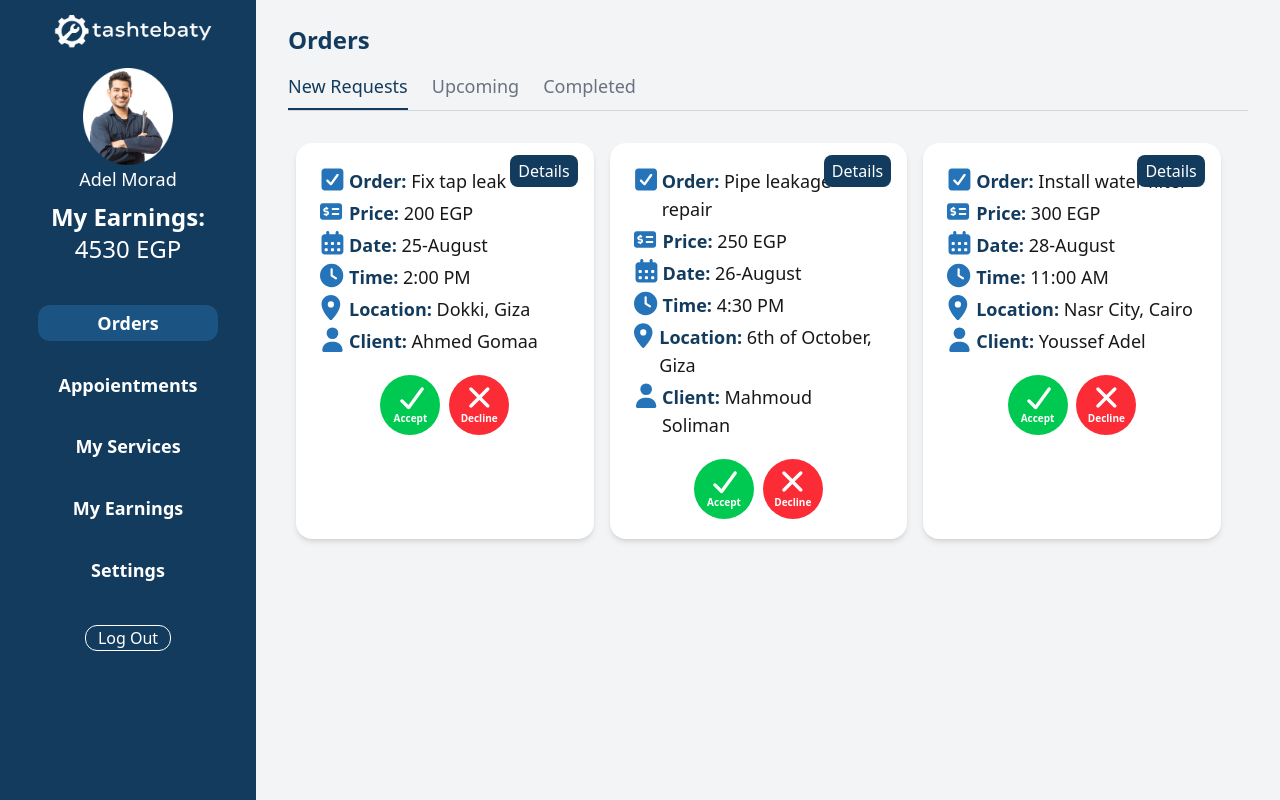
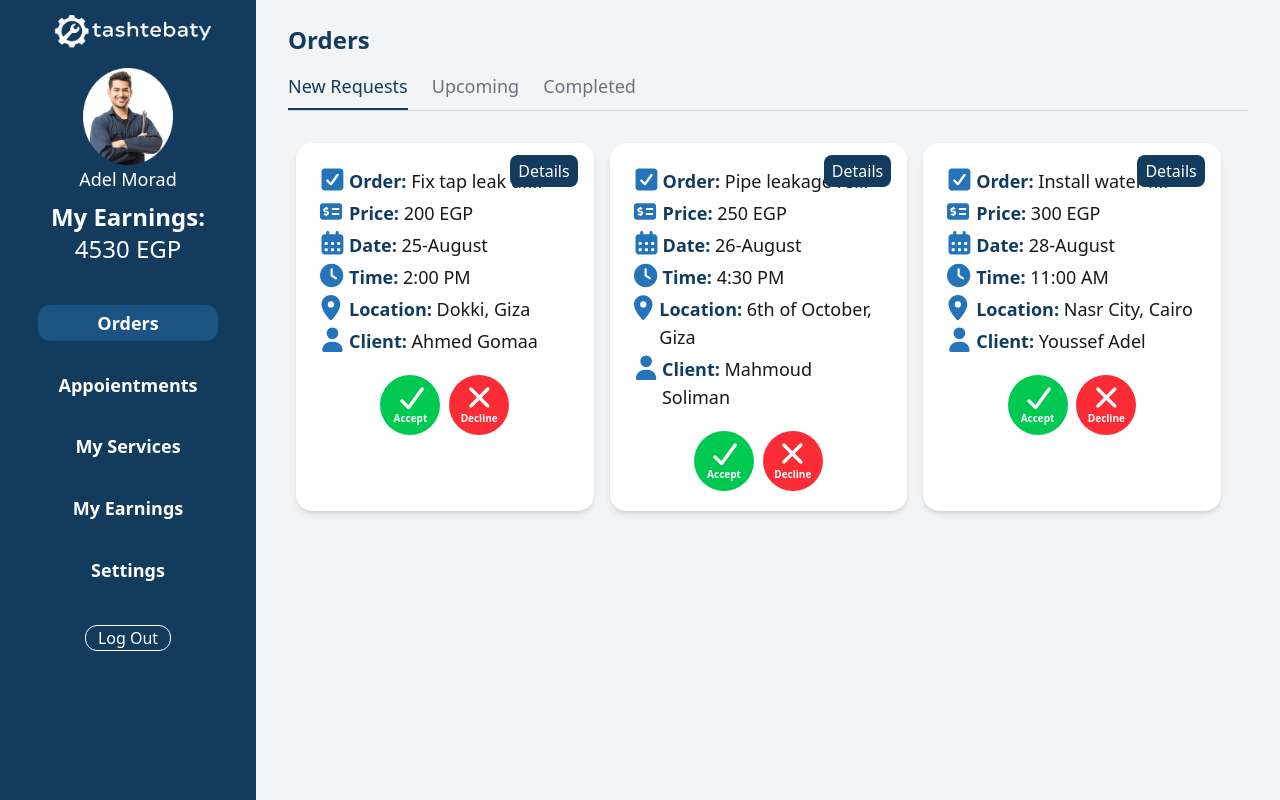
Before and after one commit to mah123K/ITI-GraduationProject, a Vue app: page / in a window 1280 px wide. Built offline with nearby package versions, Linux system fonts and the light colour scheme.

Commit message:
My local changes before pulling latest main

```diff
--- a/src/components/ordersCard.vue
+++ b/src/components/ordersCard.vue
@@ -1,20 +1,26 @@
 <script setup>
+import { ref, computed } from "vue"
   const props = defineProps({
     order: Object,
   })
 
   const emit = defineEmits(["acceptOrder","declineOrder"])
+  const showDetails = ref(false)
 
   const handleAccept = () => {
     emit("acceptOrder", props.order.id)
   }
   const handleDecline = () => {
   emit("declineOrder", props.order.id)
-}
+  }
+  const shortDescription = computed(() => {
+  const desc = props.order.descreption || ""
+  return desc.length > 15 ? desc.slice(0, 15) + "..." : desc
+  })
 </script>
 <template>
   <div class="order rounded-2xl shadow-md p-5 w-[31%] bg-white m-2 relative">
-    <button class="cursor-pointer absolute right-4 top-3 bg-[#133B5D] text-white rounded-lg p-1 px-2">Details</button>
+    <button @click="showDetails = true" class="cursor-pointer absolute right-4 top-3 bg-[#133B5D] text-white rounded-lg p-1 px-2">Details</button>
     <div class="element flex m-1 text-lg">
       <svg
         xmlns="http://www.w3.org/2000/svg"
@@ -23,7 +29,7 @@
       >
         <path fill="#2574b9" d="M384 32c35.3 0 64 28.7 64 64l0 320c0 35.3-28.7 64-64 64L64 480c-35.3 0-64-28.7-64-64L0 96C0 60.7 28.7 32 64 32l320 0zM342 145.7c-10.7-7.8-25.7-5.4-33.5 5.3L189.1 315.2 137 263.1c-9.4-9.4-24.6-9.4-33.9 0s-9.4 24.6 0 33.9l72 72c5 5 11.9 7.5 18.8 7s13.4-4.1 17.5-9.8L347.3 179.2c7.8-10.7 5.4-25.7-5.3-33.5z"/>
       </svg>
-      <p class="mx-1"><span class="font-bold text-[#133B5D]">Order: </span> {{ order.descreption }}</p>
+      <p class="mx-1"><span class="font-bold text-[#133B5D]">Order: </span> {{ shortDescription }}</p>
     </div>
 
     <div class="element flex m-1 text-lg">
@@ -105,4 +111,32 @@
       </div>
     </div>
   </div>
+  <div
+    v-if="showDetails"
+    class="fixed inset-0 bg-[#0000008a]  flex justify-center items-center z-50" @click.self="showDetails = false"
+  >
+    <div
+      class="bg-white rounded-2xl p-6 w-[500px] shadow-xl relative border-t-4 border-[#133B5D]"
+    >
+      <button
+        @click="showDetails = false"
+        class="absolute top-3 right-4 text-gray-500 hover:text-red-600 text-xl"
+      >
+        ✕
+      </button>
+
+      <h2 class="text-2xl font-semibold text-[#133B5D] mb-4 text-center">
+        Order Details
+      </h2>
+
+      <div class="mt-4 space-y-2 text-lg">
+        <textarea disabled class="border-[#133B5D] border-2 p-2 rounded-xl w-full h-[130px] disabled"> {{ order.descreption }} </textarea>
+        <p><span class="font-bold text-[#133B5D]">Price:</span> {{ order.price }} EGP</p>
+        <p><span class="font-bold text-[#133B5D]">Date:</span> {{ order.date }}</p>
+        <p><span class="font-bold text-[#133B5D]">Time:</span> {{ order.time }}</p>
+        <p><span class="font-bold text-[#133B5D]">Location:</span> {{ order.location }}</p>
+        <p><span class="font-bold text-[#133B5D]">Client:</span> {{ order.customer }}</p>
+      </div>
+    </div>
+  </div>
 </template>
--- a/src/data/orders.js
+++ b/src/data/orders.js
@@ -1,7 +1,7 @@
 export let orders = [
   {
     id: 1,
-    descreption: "Fix tap leak",
+    descreption: "Fix tap leak dfhfgjhfgjghjdrhyfthfgtyjfgjghjghjjjjjjjjjjjjjjjjjjjjjjjjjjjjjjjjjjjjjghghdsdffffffffffffffffffffffffffffffffffffffffffffffjfdghjgdgj",
     price: 200,
     date: "25-August",
     time: "2:00 PM",
```
